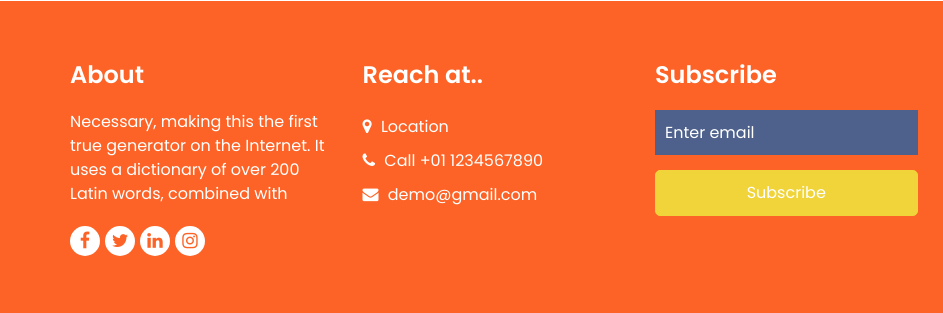
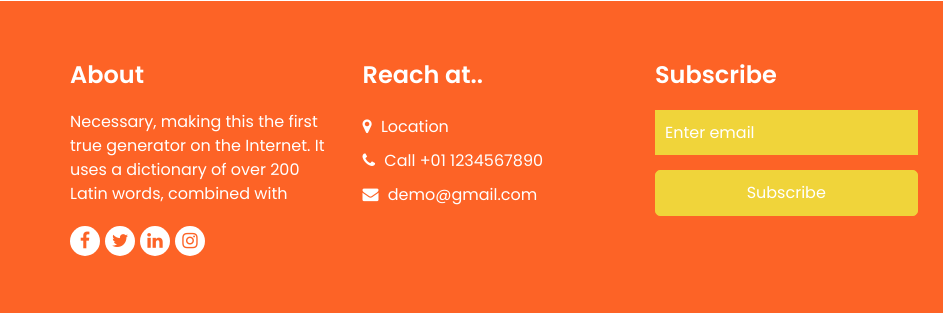
Before and after one commit to picklesballs/picklesballs.github.io, a plain HTML site: page index.html in a window 1280 px wide. Shown: the part 4859-5172 px from the top of the page, 0-943 px from the left. Drawn offline with nearby package versions, Linux system fonts and the light colour scheme; some packages are replaced by stand-ins of ours.

Commit message:
updated color

```diff
--- a/css/style.css
+++ b/css/style.css
@@ -835,7 +835,7 @@ a:focus {
 .footer_section form input {
   border: none;
   padding: 10px;
-  background-color: #4d618c;
+  background-color: #f0d43a;
   width: 100%;
   height: 45px;
   color: #ffffff;
```
